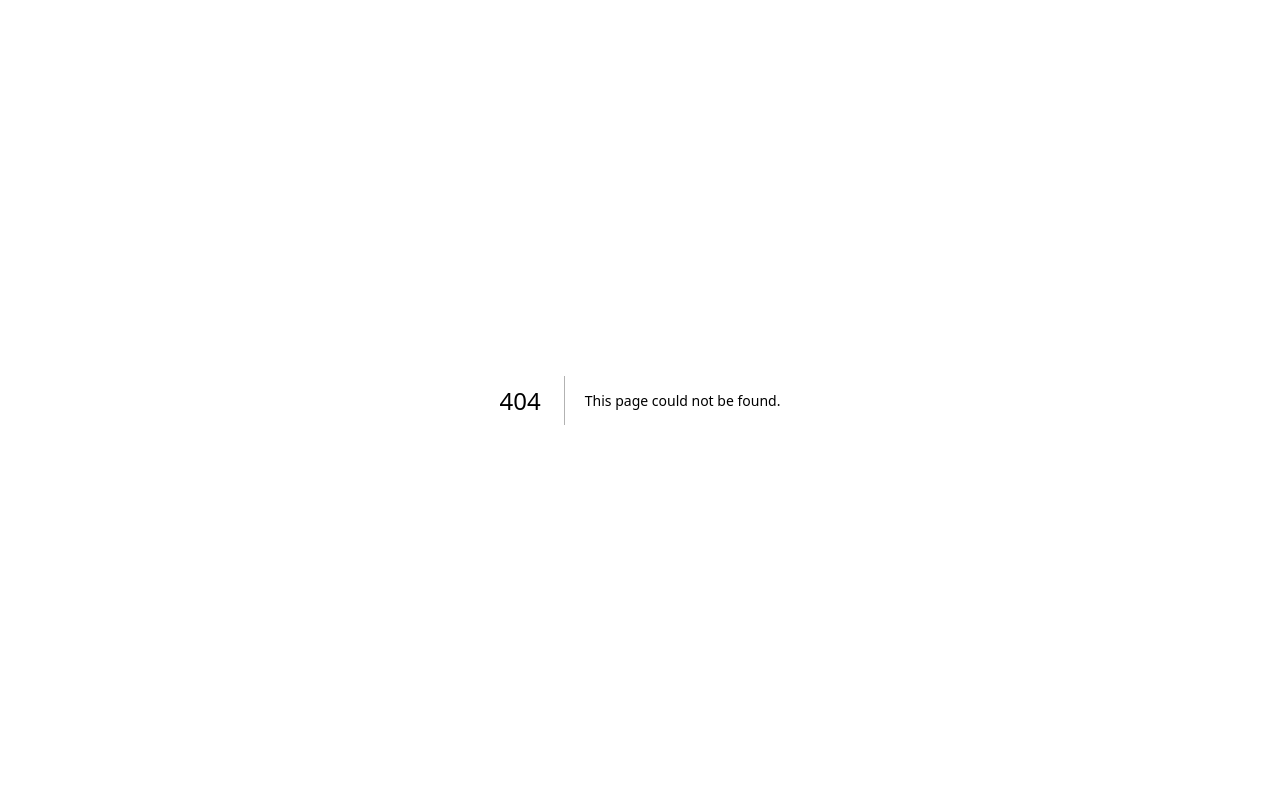
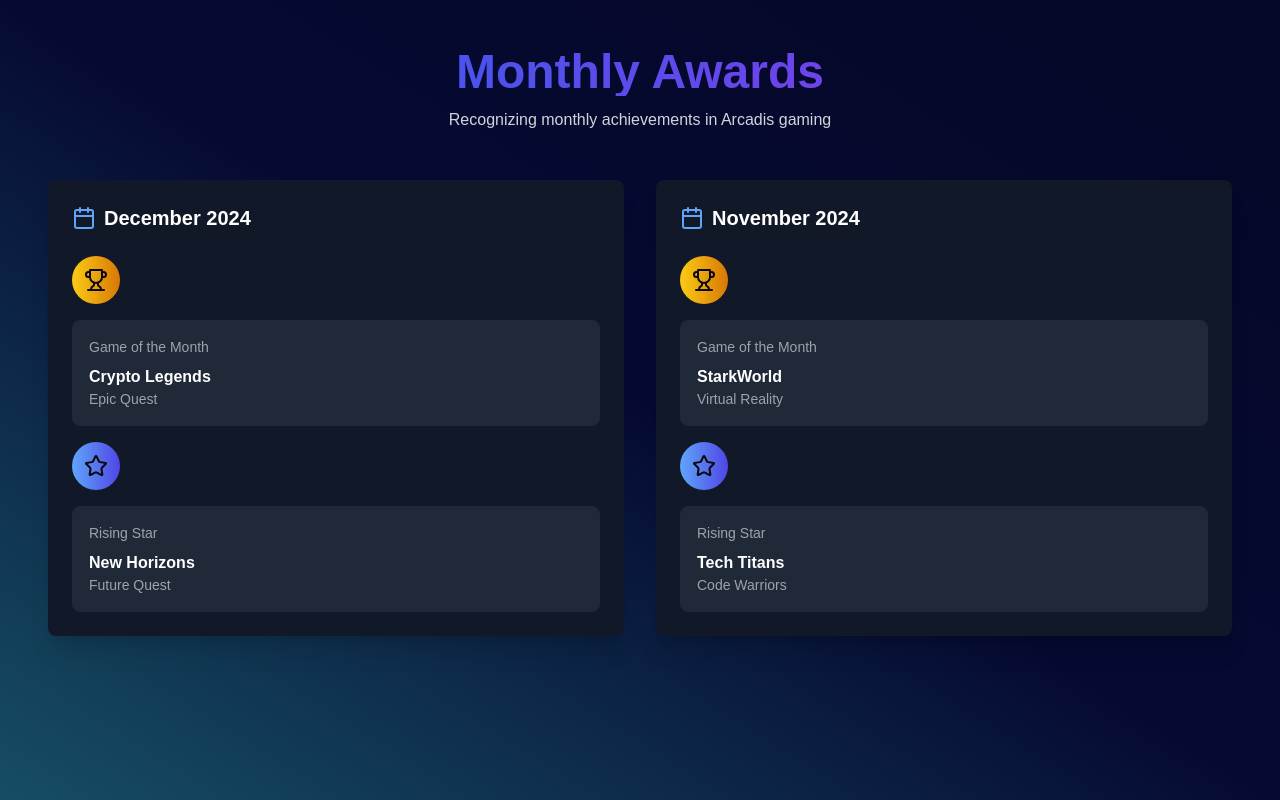
Before and after one commit to ryzen-xp/arcadis, a Next.js app in the folder apps/webapp/: page /award/monthly in a window 1280 px wide. Before the commit this address had no page. Built offline with nearby package versions, Linux system fonts and the light colour scheme.

Commit message:
Feat: Create Monthly Awards Page

```diff
--- /dev/null
+++ b/apps/webapp/app/award/monthly/page.tsx
@@ -0,0 +1,67 @@
+"use client";
+import MonthlyAwardsSection from "@/components/awards/MonthlyAwardSection";
+
+export default function MonthlyAwardsPage() {
+  const awardsData = {
+    december2024: {
+      month: "December 2024",
+      awards: [
+        {
+          type: "Game of the Month",
+          name: "Crypto Legends",
+          category: "Epic Quest",
+          icon: "trophy" as "trophy",
+        },
+        {
+          type: "Rising Star",
+          name: "New Horizons",
+          category: "Future Quest",
+          icon: "star" as "star",
+        },
+      ],
+    },
+    november2024: {
+      month: "November 2024",
+      awards: [
+        {
+          type: "Game of the Month",
+          name: "StarkWorld",
+          category: "Virtual Reality",
+          icon: "trophy" as "trophy",
+        },
+        {
+          type: "Rising Star",
+          name: "Tech Titans",
+          category: "Code Warriors",
+          icon: "star" as "star",
+        },
+      ],
+    },
+  };
+
+  return (
+    <div className="min-h-screen p-6 md:p-8 lg:p-12  bg-gradient-to-tr from-[#164E63] via-[#060A32] to-[#040726]">
+      <div className="max-w-7xl mx-auto">
+        <div className="text-center mb-12">
+          <h1 className="text-4xl md:text-5xl font-bold mb-3 bg-gradient-to-r from-[#2563EB] to-[#9333EA] text-transparent bg-clip-text">
+            Monthly Awards
+          </h1>
+          <p className="text-gray-300">
+            Recognizing monthly achievements in Arcadis gaming
+          </p>
+        </div>
+
+        <div className="grid grid-cols-1 lg:grid-cols-2 gap-8">
+          <MonthlyAwardsSection
+            month={awardsData.december2024.month}
+            awards={awardsData.december2024.awards}
+          />
+          <MonthlyAwardsSection
+            month={awardsData.november2024.month}
+            awards={awardsData.november2024.awards}
+          />
+        </div>
+      </div>
+    </div>
+  );
+}
--- /dev/null
+++ b/apps/webapp/components/awards/AwardCard.tsx
@@ -0,0 +1,34 @@
+import { TrophyIcon, StarIcon } from 'lucide-react';
+
+type AwardCardProps = {
+  type: string;
+  name: string;
+  category: string;
+  icon: 'trophy' | 'star';
+};
+
+export default function AwardCard({ type, name, category, icon }: AwardCardProps) {
+  return (
+    <>
+        <div className={`rounded-full w-[3rem] h-[3rem] flex justify-center items-center p-2 mr-3 bg-gradient-to-r ${icon === 'trophy' ? 'from-[#FACC15] to-[#D97706]' : 'from-[#60A5FA] to-[#4F46E5]'}`}>
+          {icon === 'trophy' ? (
+            <TrophyIcon className="w-6 h-6 text-[#0A0A0A]" />
+          ) : (
+              <StarIcon className="w-6 h-6 text-[#0A0A0A]" />
+            )}
+        </div>
+    <div
+      className="bg-[#1F2937] border border-gray-800 rounded-lg p-4 cursor-pointer hover:bg-[#283446] transition-colors"
+      onClick={() => console.log(`Navigating to ${name} details...`)}
+    >
+      <div className="text-[#9CA3AF] text-sm mb-2">{type}</div>
+      <div className="flex items-start">
+        <div>
+          <h3 className="font-semibold text-base text-white">{name}</h3>
+          <p className="text-[#9CA3AF] text-sm">{category}</p>
+        </div>
+      </div>
+    </div>
+            </>
+  );
+}
--- /dev/null
+++ b/apps/webapp/components/awards/MonthlyAwardSection.tsx
@@ -0,0 +1,37 @@
+import AwardCard from './AwardCard';
+import { CalendarIcon } from 'lucide-react';
+
+type Award = {
+  type: string;
+  name: string;
+  category: string;
+  icon: 'trophy' | 'star';
+};
+
+type MonthlyAwardsSectionProps = {
+  month: string;
+  awards: Award[];
+};
+
+export default function MonthlyAwardsSection({ month, awards }: MonthlyAwardsSectionProps) {
+  return (
+    <div className="bg-[#111827] md:shadow-xl rounded-lg p-6 shadow-lg">
+      <div className="flex items-center mb-6">
+        <CalendarIcon className="w-6 h-6 text-blue-400 mr-2" />
+        <h2 className="text-xl font-semibold text-white">{month}</h2>
+      </div>
+
+      <div className="space-y-4">
+        {awards.map((award, index) => (
+          <AwardCard
+            key={index}
+            type={award.type}
+            name={award.name}
+            category={award.category}
+            icon={award.icon}
+          />
+        ))}
+      </div>
+    </div>
+  );
+}
```
